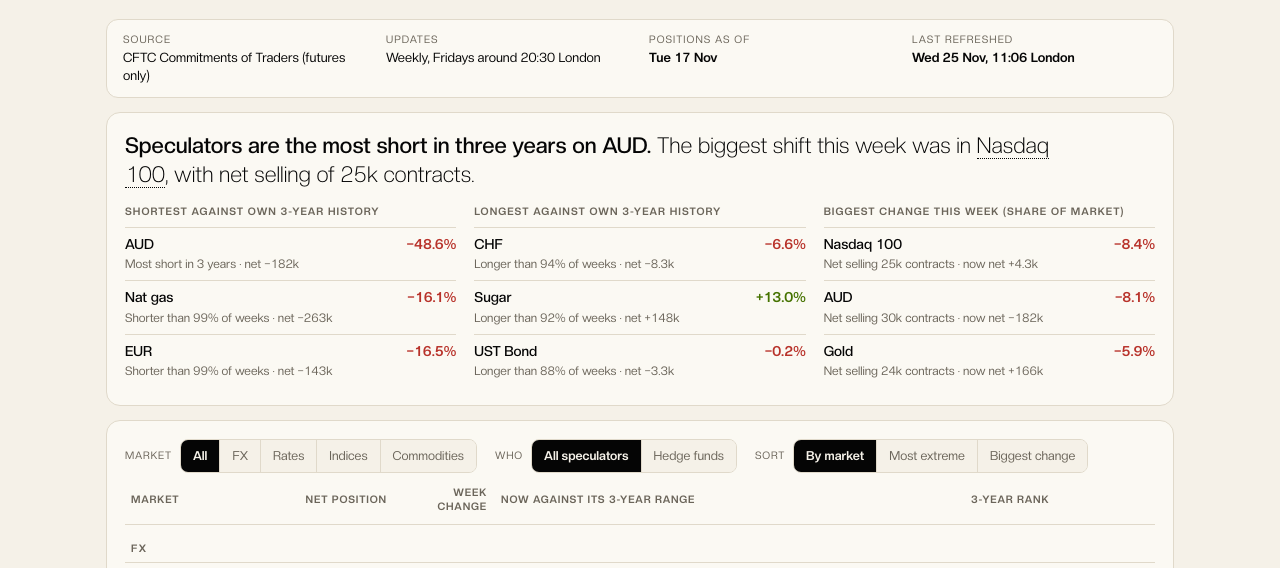
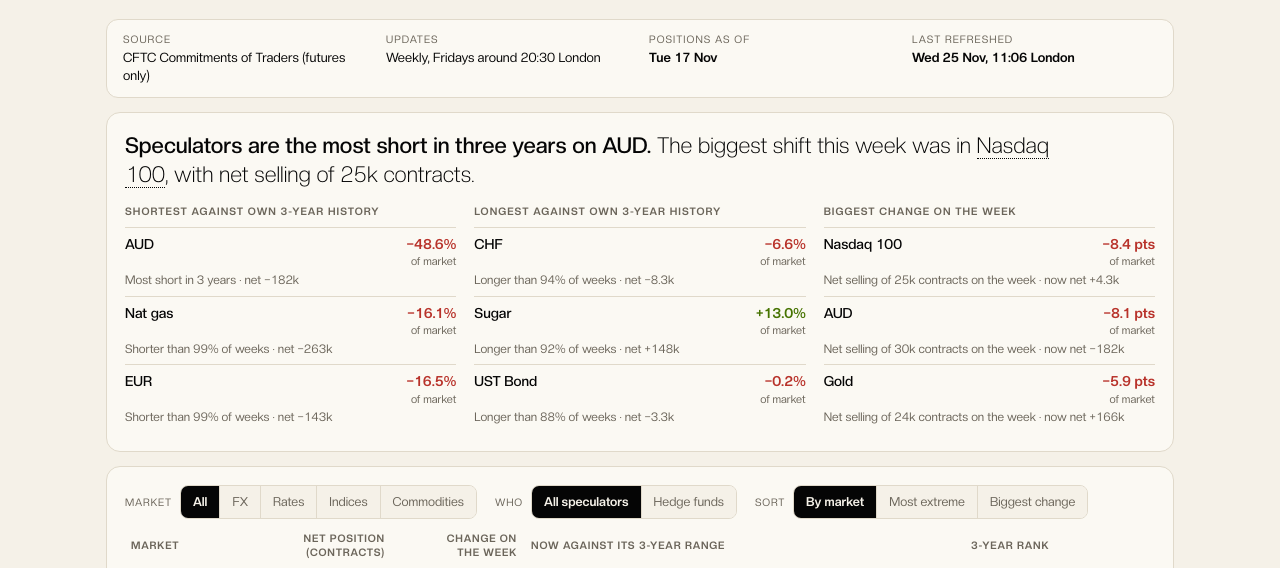
Before and after one commit to mrmikerbrown-maker/Pulse-Site-Demo-v1-Not-Public, a plain HTML site: page cftc-positioning/index.html in a window 1280 px wide. Shown: the part 199-767 px from the top of the page. Drawn offline with Linux system fonts and the light colour scheme.

Commit message:
Sketch: label every figure (of market, pts, contracts)
Co-Authored-By: Claude Opus 5.5 <noreply@anthropic.com>
Claude-Session: https://claude.ai/code/session_01EqUoGnBsafKVr2YiE9THBZ

```diff
--- a/cftc-positioning/index.html
+++ b/cftc-positioning/index.html
@@ -47,7 +47,7 @@ button{font:inherit;font-size:13px;padding:7px 12px;border-radius:8px;border:1px
 .ex a small{grid-column:1/-1;color:var(--muted);font-size:12px}
 .ex a:hover b{text-decoration:underline}
 /* table of markets */
-.row{display:grid;grid-template-columns:150px 92px 86px minmax(0,1fr) 178px;gap:14px;align-items:center;padding:10px 6px;border-bottom:1px solid var(--line);font-variant-numeric:tabular-nums;cursor:pointer}
+.row{display:grid;grid-template-columns:140px 100px 118px minmax(0,1fr) 178px;gap:14px;align-items:center;padding:10px 6px;border-bottom:1px solid var(--line);font-variant-numeric:tabular-nums;cursor:pointer}
 .row:hover{background:rgba(var(--accrgb),.04)}
 .row.hd{cursor:default;padding-top:0;font-size:10.5px;letter-spacing:.08em;text-transform:uppercase;color:var(--muted);font-weight:700}
 .row.hd:hover{background:none}
@@ -112,13 +112,14 @@ details.how ul{margin:10px 0 0;padding-left:18px;font-size:13.5px;max-width:75ch
   <label>Who <div class="seg" id="who"><button data-w="spec" class="on">All speculators</button><button data-w="hf">Hedge funds</button></div></label>
   <label>Sort <div class="seg" id="srt"><button data-s="grp" class="on">By market</button><button data-s="ext">Most extreme</button><button data-s="chg">Biggest change</button></div></label>
  </div>
- <div class="row hd"><div>Market</div><div>Net position</div><div>Week change</div><div>Now against its 3-year range</div><div>3-year rank</div></div>
+ <div class="row hd"><div>Market</div><div>Net position<br>(contracts)</div><div>Change on<br>the week</div><div>Now against its 3-year range</div><div>3-year rank</div></div>
  <div id="rows"></div>
  <div class="key"><span><i style="width:12px;height:12px;border-radius:50%;background:var(--up)"></i>Net long now</span><span><i style="width:12px;height:12px;border-radius:50%;background:var(--down)"></i>Net short now</span><span><i style="width:2px;height:13px;background:var(--tick);opacity:.55"></i>A week earlier</span><span><i style="width:22px;height:6px;border-radius:3px;background:var(--rng)"></i>Range over 3 years</span><span><i style="width:1px;height:13px;background:var(--muted)"></i>Flat (zero)</span><span>Click a market for its 3-year history</span></div>
  <div class="note" id="ratesnote" hidden><b>Treasury futures:</b> hedge funds' large shorts are mostly the "basis trade" (short futures, long the cash bond, to earn the small price gap). They are not straight bets on higher yields, so read rates positioning with care.</div>
 </div>
 <details class="how"><summary>How to read this page</summary><ul>
 <li><b>Net position</b> is speculators' long contracts minus their short contracts. The small figure under it is that net position as a share of all open contracts in the market, so markets of different sizes can be compared.</li>
+<li><b>Week change</b> is the change in the net position since the week before, in contracts. The small figure under it is that change as a share of the market, in percentage points: −0.7 pts means the net position moved from, say, −15.8% to −16.5% of open contracts.</li>
 <li><b>3-year rank</b> compares this week's net position with every week of the last three years. "Most short in 3 years" means no week was shorter. When a trade is this crowded, a surprise can force many traders out at once and the move can be sharp. It is not a signal on its own.</li>
 <li><b>All speculators</b> is the CFTC's "non-commercial" group, the figure news wires quote. <b>Hedge funds</b> is narrower: leveraged funds for financial futures, managed money for commodities. The two can disagree, because "non-commercial" also includes asset managers.</li>
 <li>FX futures are priced against the dollar: long yen means betting the yen rises, which is USD/JPY falling.</li>
@@ -134,6 +135,7 @@ function ldn(iso,o){return new Date(iso).toLocaleString("en-GB",Object.assign({t
 function day(d){return ldn(d+"T12:00:00Z",{weekday:"short",day:"numeric",month:"short"}).replace(",","")}
 function k(n,sig){var a=Math.abs(n),s=n<0?"−":(sig&&n>0?"+":"");return s+(a>=1e6?(a/1e6).toFixed(2)+"m":a>=1e4?(a/1e3).toFixed(0)+"k":a>=1e3?(a/1e3).toFixed(1)+"k":a)}
 function pc(n){return (n<0?"−":"+")+Math.abs(n).toFixed(1)+"%"}
+function pp(n){return (n<0?"−":"+")+Math.abs(n).toFixed(1)+" pts"}
 function stats(m,w){
  var s=m[w],net=[],last=null,prev=null;
  s.forEach(function(x,i){if(x){net.push(x[0]-x[1]);prev=last;last=x}});
@@ -153,10 +155,10 @@ function headline(all){
  var who=W==="spec"?"Speculators":"Hedge funds",a=short[0],b=long[0],c=mv[0];
  var ext=function(t,side){return t["is"+(side?"Max":"Min")]?"the most "+(side?"long":"short")+" in three years":(side?"longer":"shorter")+" than in "+Math.round(side?t.pct:t.hi)+"% of weeks since "+ldn(D.dates[0]+"T12:00:00Z",{month:"short",year:"numeric"})};
  $("hl").innerHTML="<b>"+who+" are "+ext(a,0)+" on "+a.m.s+".</b> <span>The biggest shift this week was in "+c.m.s+", with net "+(c.chg>0?"buying":"selling")+" of "+k(Math.abs(c.chg))+" contracts.</span>";
- var li=function(t,txt,col){return '<a data-c="'+t.m.code+'"><b>'+t.m.s+'</b><em class="'+(col>0?"up":"dn")+'">'+pc(col===2?t.cpoi:t.poi).replace(/^/, "")+'</em><small>'+txt+'</small></a>'};
+ var li=function(t,txt,col){return '<a data-c="'+t.m.code+'"><b>'+t.m.s+'</b><em class="'+(col>0?"up":"dn")+'">'+pc(t.poi)+'<small style="display:block;text-align:right;font-weight:400;font-size:11px;color:var(--muted)">of market</small></em><small>'+txt+'</small></a>'};
  $("ex").innerHTML='<div><h3>Shortest against own 3-year history</h3>'+short.map(function(t){return li(t,rankTxt(t)[0]+" · net "+k(t.net,1),t.net>0?1:-1)}).join("")+'</div>'+
   '<div><h3>Longest against own 3-year history</h3>'+long.map(function(t){return li(t,rankTxt(t)[0]+" · net "+k(t.net,1),t.net>0?1:-1)}).join("")+'</div>'+
-  '<div><h3>Biggest change this week (share of market)</h3>'+mv.map(function(t){return '<a data-c="'+t.m.code+'"><b>'+t.m.s+'</b><em class="'+(t.chg>0?"up":"dn")+'">'+pc(t.cpoi)+'</em><small>'+(t.chg>0?"Net buying ":"Net selling ")+k(Math.abs(t.chg))+" contracts · now net "+k(t.net,1)+'</small></a>'}).join("")+'</div>';
+  '<div><h3>Biggest change on the week</h3>'+mv.map(function(t){return '<a data-c="'+t.m.code+'"><b>'+t.m.s+'</b><em class="'+(t.chg>0?"up":"dn")+'">'+pp(t.cpoi)+'<small style="display:block;text-align:right;font-weight:400;font-size:11px;color:var(--muted)">of market</small></em><small>'+(t.chg>0?"Net buying of ":"Net selling of ")+k(Math.abs(t.chg))+" contracts on the week · now net "+k(t.net,1)+'</small></a>'}).join("")+'</div>';
  [].forEach.call($("ex").querySelectorAll("a"),function(a){a.onclick=function(){G="All";S="grp";sync();OPEN=a.dataset.c;draw();var r=document.querySelector('.row[data-c="'+OPEN+'"]');if(r)r.scrollIntoView({behavior:"smooth",block:"center"})}});
 }
 function strip(t){
@@ -167,7 +169,7 @@ function row(t){
  var r=rankTxt(t);
  return '<div class="row" data-c="'+t.m.code+'"><div class="nm"><b>'+t.m.s+'</b><small>'+t.m.n+'</small></div>'+
   '<div class="v '+(t.net>=0?"up":"dn")+'">'+k(t.net,1)+'<small>'+pc(t.poi)+' of market</small></div>'+
-  '<div class="v">'+k(t.chg,1)+'<small>'+pc(t.cpoi)+'</small></div>'+strip(t)+
+  '<div class="v">'+k(t.chg,1)+'<small>'+pp(t.cpoi)+' of market</small></div>'+strip(t)+
   '<div class="rk'+(r[1]?" x":"")+'"><b>'+r[0]+'</b>'+(t.net>=0?"Net long":"Net short")+'</div></div>'+
   '<div class="det'+(OPEN===t.m.code?" open":"")+'" id="d'+t.m.code+'">'+(OPEN===t.m.code?detail(t):"")+'</div>';
 }
```
